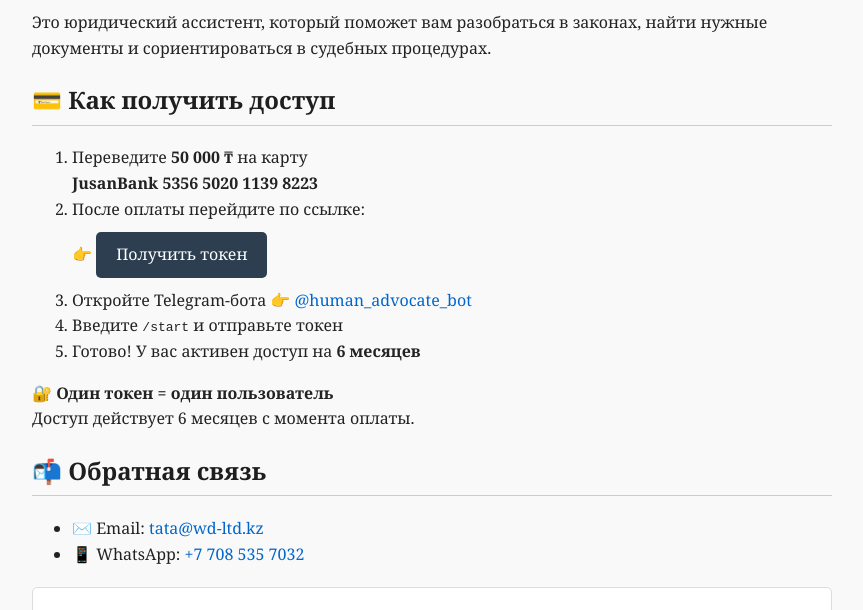
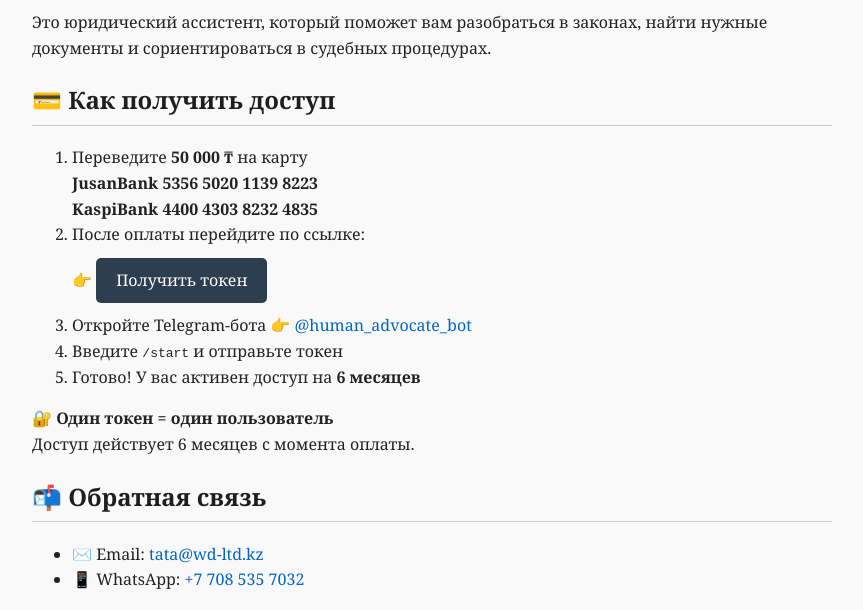
Before and after one commit to Absolutkz/advokat_cheloveka, a plain HTML site: page index.html in a window 1280 px wide. Shown: the part 110-720 px from the top of the page, without its empty margins (208-1071 px from the left). Drawn offline with Linux system fonts and the light colour scheme.

Commit message:
Update index.html

```diff
--- a/index.html
+++ b/index.html
@@ -49,6 +49,7 @@
     <ol>
       <li>Переведите <strong>50 000 ₸</strong> на карту <br>
           <strong>JusanBank 5356 5020 1139 8223</strong></li>
+          <strong>KaspiBank 4400 4303 8232 4835</strong></li>
       <li>После оплаты перейдите по ссылке:<br>
         👉 <a class="button" href="https://human-advocate-bot.onrender.com/success" target="_blank">Получить токен</a>
       </li>
```
